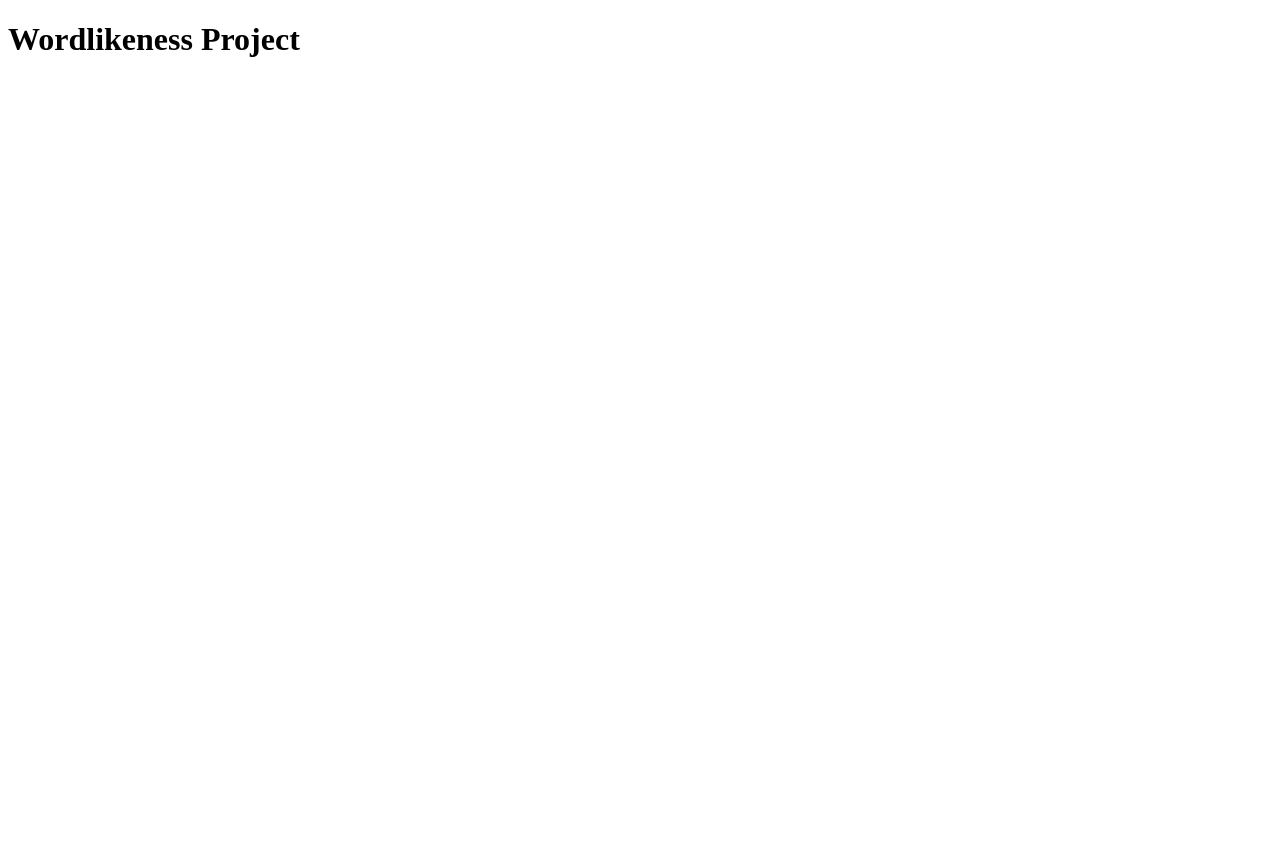
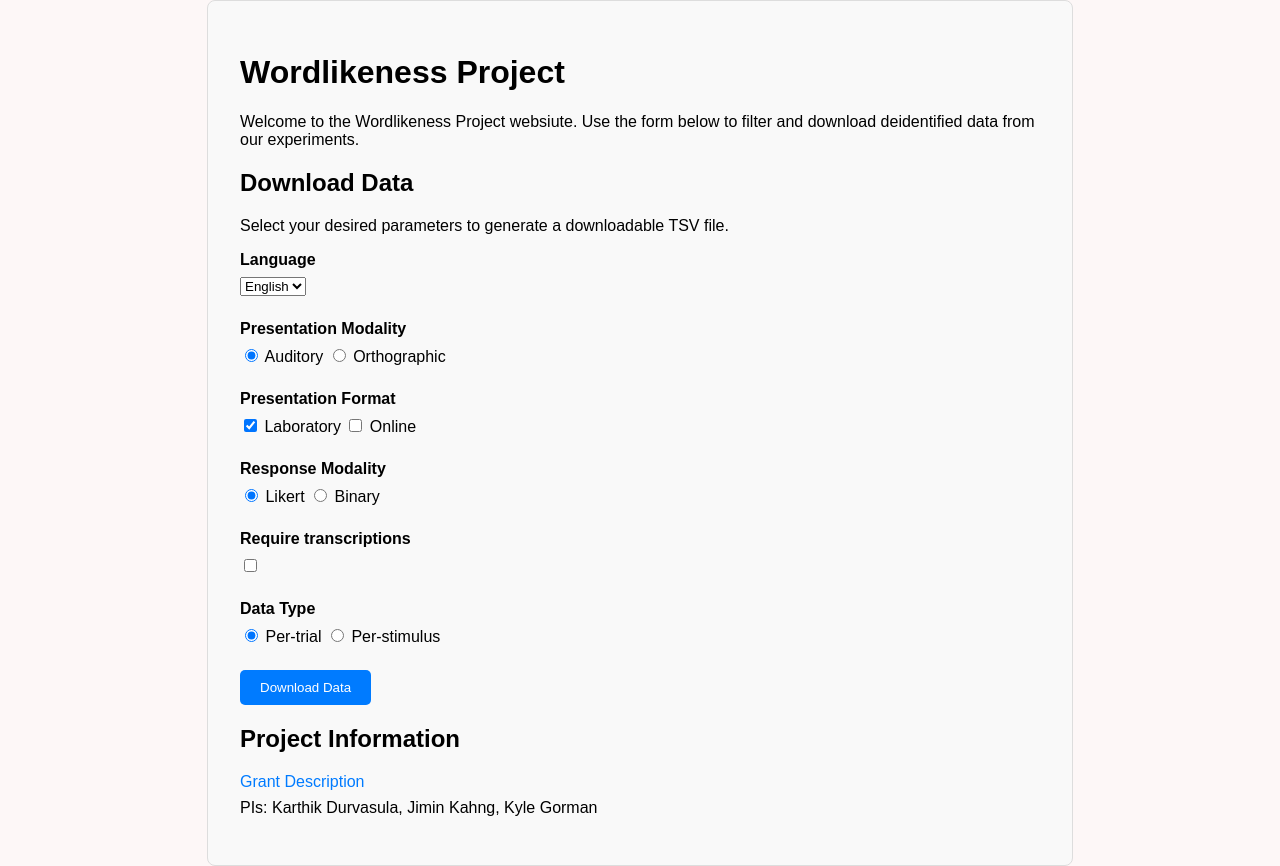
Before and after one commit to fhallee/wordlikeness, a plain HTML site: page index.html in a window 1280 px wide. Before the commit the page ends 800 px from the top, so only its background shows below. Drawn offline with Linux system fonts and the light colour scheme.

Commit message:
Add content to index.html and create styles.css

```diff
--- a/index.html
+++ b/index.html
@@ -1,14 +1,84 @@
-<!-- Title: wordlikeness project -->
-
 <!DOCTYPE html>
-
 <html lang="en">
     <head>
         <title>Wordlikeness Project</title>
+        <link rel="stylesheet" href="styles.css">
     </head>
     <body>
-        <h1>
-            Wordlikeness Project
-        </h1>
+        <div class="container">
+            <header>
+                <h1>Wordlikeness Project</h1>
+                <p>Welcome to the Wordlikeness Project websiute. Use the form below to filter and download deidentified data from our experiments.</p>
+            </header>
+
+            <section>
+                <h2>Download Data</h2>
+                <p>Select your desired parameters to generate a downloadable TSV file.</p>
+                <form>
+                    <div class="field">
+                        <label for="language">Language</label>
+                        <select id="language" name="language">
+                            <option value="english">English</option>
+                            <option value="korean">Korean</option>
+                        </select>
+                    </div>
+
+                    <div class="field">
+                        <label>Presentation Modality</label>
+                        <div class=""options">
+                            <input type="radio" id="auditory" name="modality" value="auditory" checked>
+                            <label for="auditory">Auditory</label>
+                            <input type="radio" id="orthographic" name="modality" value="orthographic">
+                            <label for="orthographic">Orthographic</label>
+                        </div>
+                    </div>
+
+                    <div class="field">
+                        <label>Presentation Format</label>
+                        <div class=""options">
+                            <input type="checkbox" id="laboratory" name="format" value="laboratory" checked>
+                            <label for="laboratory">Laboratory</label>
+                            <input type="checkbox" id="online" name="format" value="online">
+                            <label for="online">Online</label>
+                        </div>
+                    </div>
+
+                    <div class="field">
+                        <label>Response Modality</label>
+                        <div class=""options">
+                            <input type="radio" id="likert" name="response_modality" value="likert" checked>
+                            <label for="likert">Likert</label>
+                            <input type="radio" id="binary" name="response_modality" value="binary">
+                            <label for="binary">Binary</label>
+                        </div>
+                    </div>
+
+                    <div class="field">
+                        <label for="transcriptions">Require transcriptions</label>
+                        <input type="checkbox" id="transcriptions" name="transcriptions" value="required">
+                    </div>
+
+                    <div class="field">
+                        <label>Data Type</label>
+                        <div class=""options">
+                            <input type="radio" id="per_trial" name="data_type" value="per_trial" checked>
+                            <label for="per_trial">Per-trial</label>
+                            <input type="radio" id="per_stimulus" name="data_type" value="per_stimulus">
+                            <label for="per_stimulus">Per-stimulus</label>
+                        </div>
+                    </div>
+
+                    <button type="submit" class="button">Download Data</button>
+                </form>
+            </section>
+
+            <footer>
+                <h2>Project Information</h2>
+                <ul class="info-links">
+                    <li><a href="https://www.nsf.gov/awardsearch/showAward?AWD_ID=2214137&HistoricalAwards=false" target="_blank">Grant Description</a></li>
+                    <li>PIs: Karthik Durvasula, Jimin Kahng, Kyle Gorman</li>
+                </ul>
+            </footer>
+        </div>
     </body>
 </html>
--- /dev/null
+++ b/styles.css
@@ -0,0 +1,107 @@
+body {
+  margin: 0;
+  font-family: Arial, Helvetica, sans-serif;
+  background-color: #fdf7f7;
+
+  display: flex;
+  align-items: center;
+  flex-direction: column;
+  width: 100%;
+}
+
+.container {
+  max-width: 800px;
+  margin: 0 auto;
+  padding: 2em;
+  background: #f9f9f9;
+  border: 1px solid #ddd;
+  border-radius: 8px;
+}
+
+li {
+  list-style-type: none;
+}
+
+form > .form-group > ul {
+  padding-left: 0;
+  margin-left: 0;
+}
+
+form button[type="submit"] {
+  display: block;
+  margin: 1em 0;
+}
+
+.footer-text {
+  width: 90%;
+  max-width: 1000px;
+  text-align: center;
+  margin-top: 40px;
+  padding: 20px 0;
+  font-size: 0.9em;
+  color: #666;
+}
+
+.info-links {
+    padding-left: 0;
+    margin-left: 0;
+}
+
+.info-links li {
+    margin-bottom: 0.5em;
+}
+
+.info-links a {
+    color: #007bff;
+    text-decoration: none;
+}
+
+.info-links a:hover {
+    text-decoration: underline;
+}
+
+.button {
+    background-color: #007bff;
+    color: white;
+    padding: 10px 20px;
+    border: none;
+    border-radius: 5px;
+    cursor: pointer;
+    text-decoration: none;
+    display: inline-block;
+    margin-top: 1em;
+}
+
+.button:hover {
+    background-color: #0056b3;
+}
+
+.field {
+  margin-bottom: 1.5em;
+}
+
+.field > label {
+  display: block;
+  margin-bottom: 0.5em;
+  font-weight: bold;
+}
+
+.options {
+  display: flex;
+  gap: 1.5em;
+  align-items: center;
+  flex-wrap: wrap;
+}
+
+.options input[type="radio"],
+.options input[type="checkbox"] {
+  margin-right: 0.3em;
+}
+
+.options label {
+  display: flex;
+  align-items: center;
+  font-weight: normal;
+  margin-bottom: 0;
+  margin-right: 0;
+}
```
